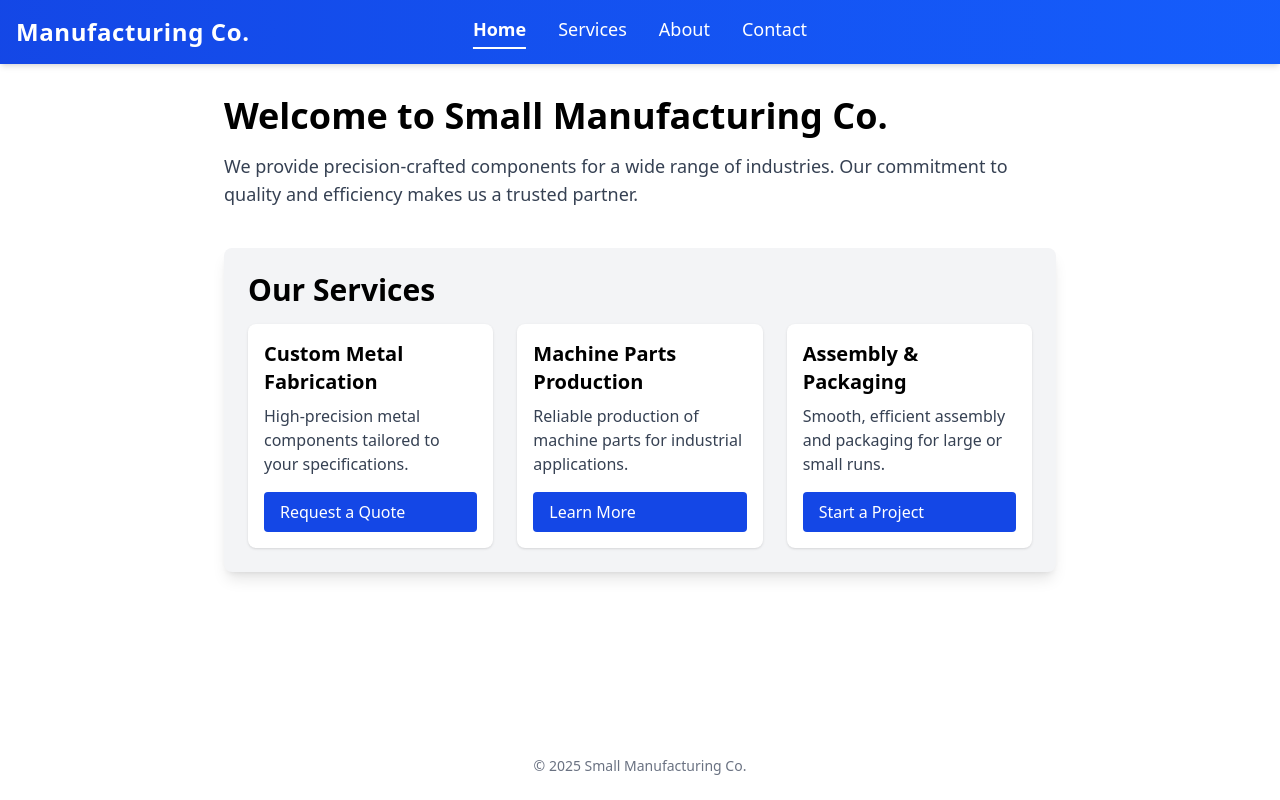
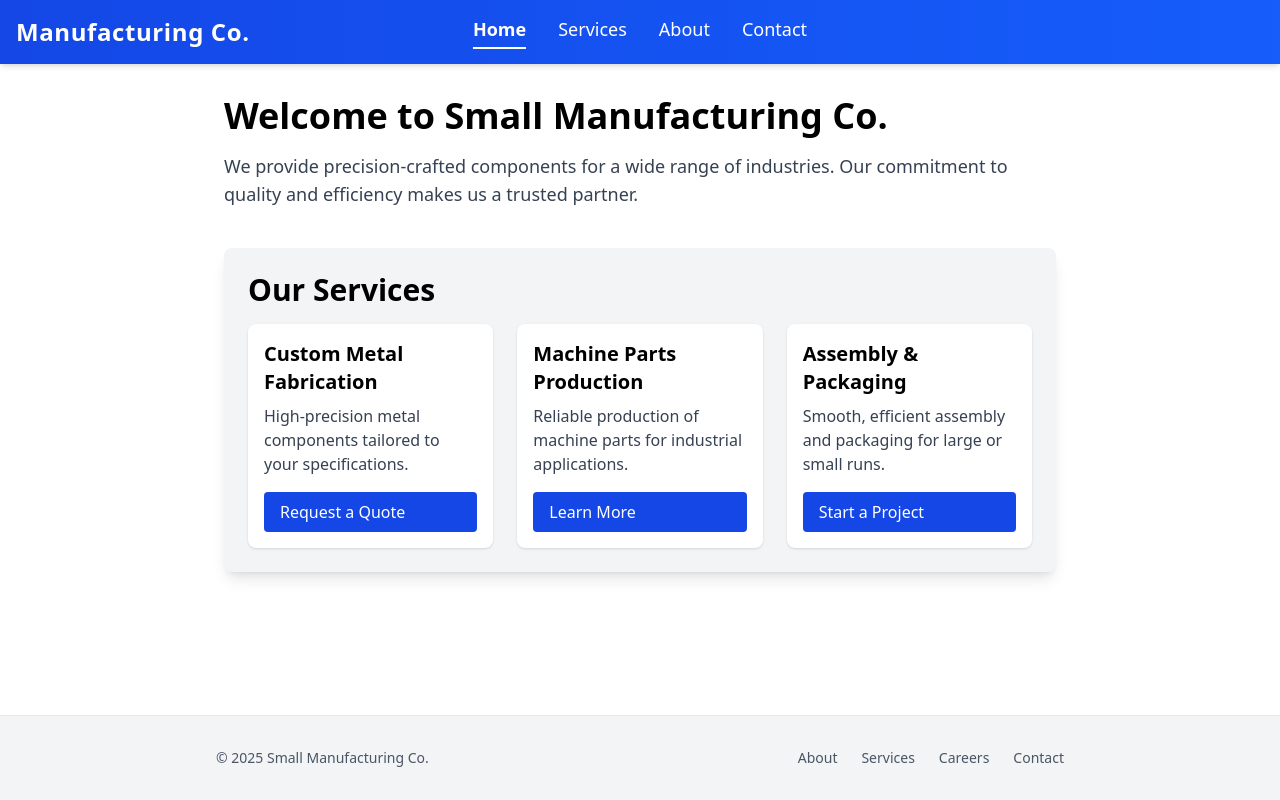
Before and after one commit to ZippyDaFish/demo-site-business, a SvelteKit app: page / in a window 1280 px wide. Built offline with nearby package versions, Linux system fonts and the light colour scheme.

Commit message:
Add footer nav

```diff
--- a/src/routes/+layout.svelte
+++ b/src/routes/+layout.svelte
@@ -60,7 +60,31 @@
 	{@render children()}
   </div>
 
-  <footer class="text-center text-gray-500 p-6 text-sm">
-    © 2025 Small Manufacturing Co.
-  </footer>
+<footer class="bg-gray-100 border-t border-gray-200">
+  <div class="max-w-4xl mx-auto px-6 py-8 text-sm text-gray-600 flex flex-col md:flex-row items-center justify-between gap-4">
+
+    <!-- Left: Copyright -->
+    <div>
+      © 2025 Small Manufacturing Co.
+    </div>
+
+    <!-- Right: Footer Navigation -->
+    <nav class="flex gap-6">
+      <a href="/about" class="hover:text-blue-700 transition">
+        About
+      </a>
+      <a href="/services" class="hover:text-blue-700 transition">
+        Services
+      </a>
+      <a href="/careers" class="hover:text-blue-700 transition">
+        Careers
+      </a>
+      <a href="/contact" class="hover:text-blue-700 transition">
+        Contact
+      </a>
+    </nav>
+
+  </div>
+</footer>
+
 </div>
```
